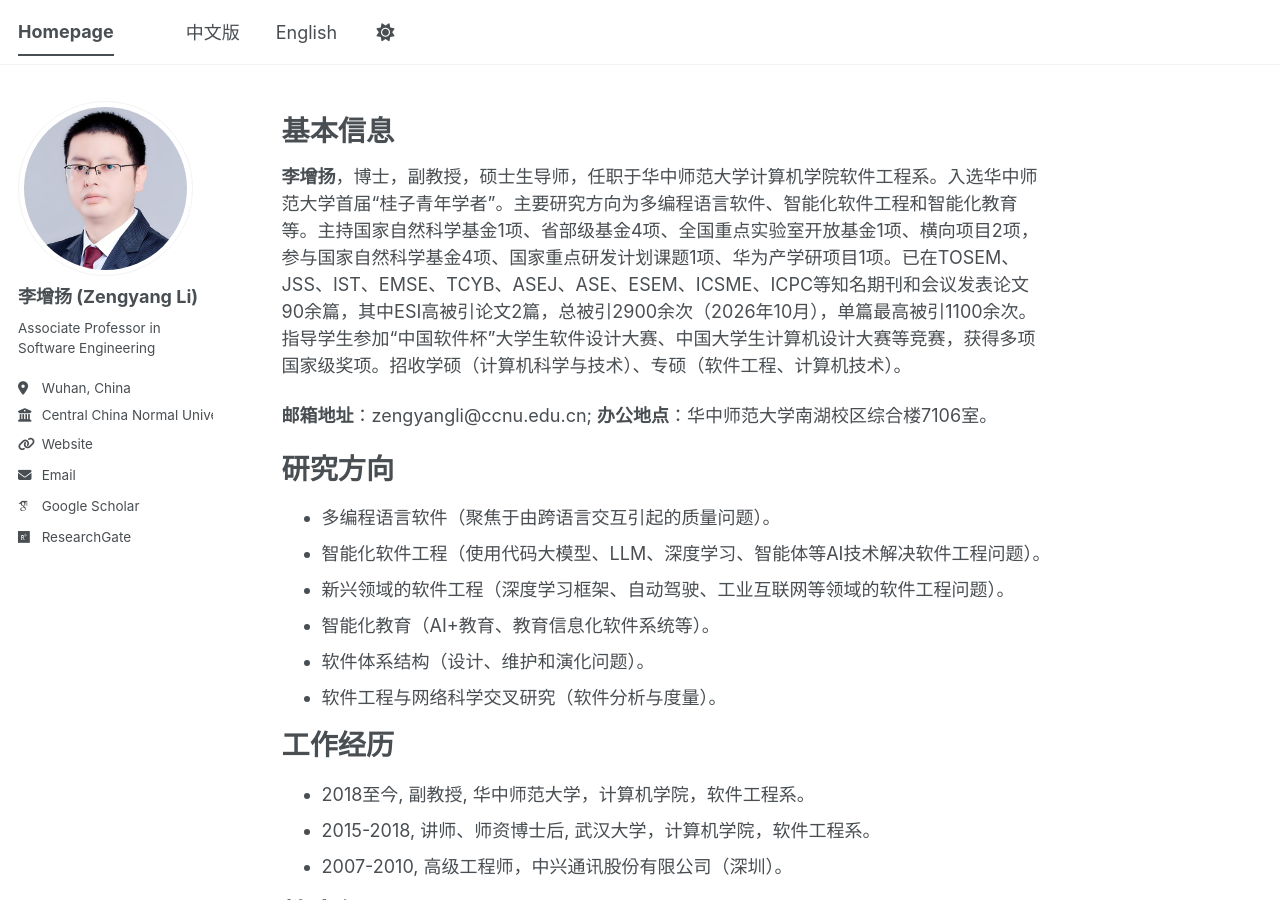
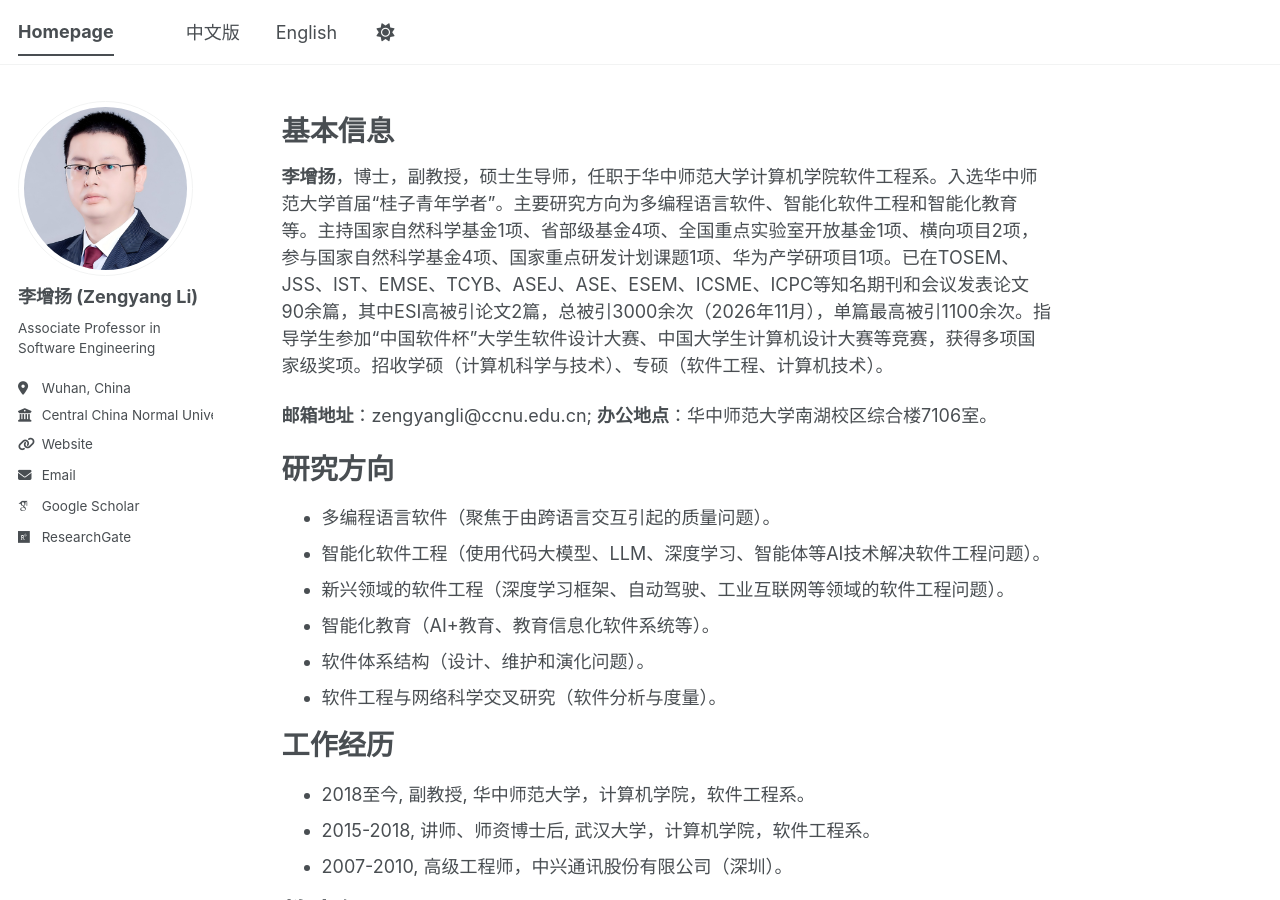
Before and after one commit to zengyang/zengyang.github.io, a Jekyll site: the page built from _pages/about.md, in a window 1280 px wide and 900 px high. Built offline with Jekyll 4.4.1, drawn with Linux system fonts in a browser that asks for light colours; some web fonts are replaced; a script bundle is joined from its source files by our own code; library files that are not in the unit come from our copies; some of the changed text lies outside the part shown.

Commit message:
Update publication metrics and research details

```diff
--- a/_pages/about.md
+++ b/_pages/about.md
@@ -9,7 +9,7 @@
 
 基本信息
 ======
-**李增扬**，博士，副教授，硕士生导师，任职于华中师范大学计算机学院软件工程系。入选华中师范大学首届“桂子青年学者”。主要研究方向为多编程语言软件、智能化软件工程和智能化教育等。主持国家自然科学基金1项、省部级基金4项、全国重点实验室开放基金1项、横向项目2项，参与国家自然科学基金4项、国家重点研发计划课题1项、华为产学研项目1项。已在TOSEM、JSS、IST、EMSE、TCYB、ASEJ、ASE、ESEM、ICSME、ICPC等知名期刊和会议发表论文90余篇，其中ESI高被引论文2篇，总被引2900余次（2026年10月），单篇最高被引1100余次。指导学生参加“中国软件杯”大学生软件设计大赛、中国大学生计算机设计大赛等竞赛，获得多项国家级奖项。招收学硕（计算机科学与技术）、专硕（软件工程、计算机技术）。
+**李增扬**，博士，副教授，硕士生导师，任职于华中师范大学计算机学院软件工程系。入选华中师范大学首届“桂子青年学者”。主要研究方向为多编程语言软件、智能化软件工程和智能化教育等。主持国家自然科学基金1项、省部级基金4项、全国重点实验室开放基金1项、横向项目2项，参与国家自然科学基金4项、国家重点研发计划课题1项、华为产学研项目1项。已在TOSEM、JSS、IST、EMSE、TCYB、ASEJ、ASE、ESEM、ICSME、ICPC等知名期刊和会议发表论文90余篇，其中ESI高被引论文2篇，总被引3000余次（2026年11月），单篇最高被引1100余次。指导学生参加“中国软件杯”大学生软件设计大赛、中国大学生计算机设计大赛等竞赛，获得多项国家级奖项。招收学硕（计算机科学与技术）、专硕（软件工程、计算机技术）。
 
 **邮箱地址**：zengyangli@ccnu.edu.cn; **办公地点**：华中师范大学南湖校区综合楼7106室。
 
@@ -59,7 +59,7 @@
 
 论文著作
 ======
-发表论文90余篇，其中CCF A、B类及中科院SCI 一、二区论文40余篇，含ESI高被引论文2篇。据Google Scholar统计，总被引2900余次（2026年10月），单篇最高被引1100余次。申请专利软著多项。
+发表论文90余篇，其中CCF A、B类及中科院SCI 一、二区论文40余篇，含ESI高被引论文2篇。据Google Scholar统计，总被引3000余次（2026年11月），单篇最高被引1100余次。申请专利软著多项。
 
 - [Google Scholar主页](https://scholar.google.com/citations?user=Pfde0K0AAAAJ&hl=en)
 - [ResearchGate主页](https://www.researchgate.net/profile/Zengyang-Li/research)
```
